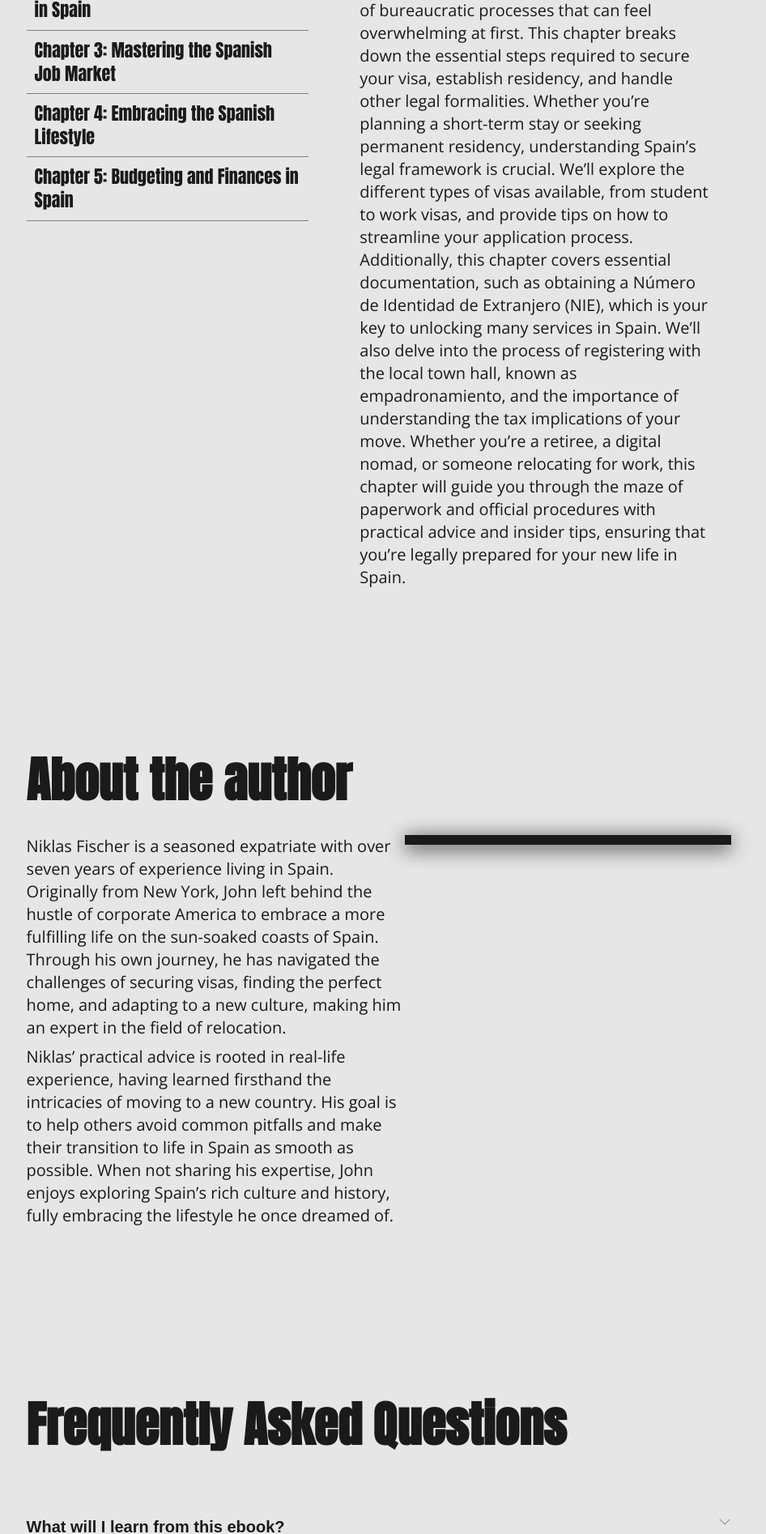
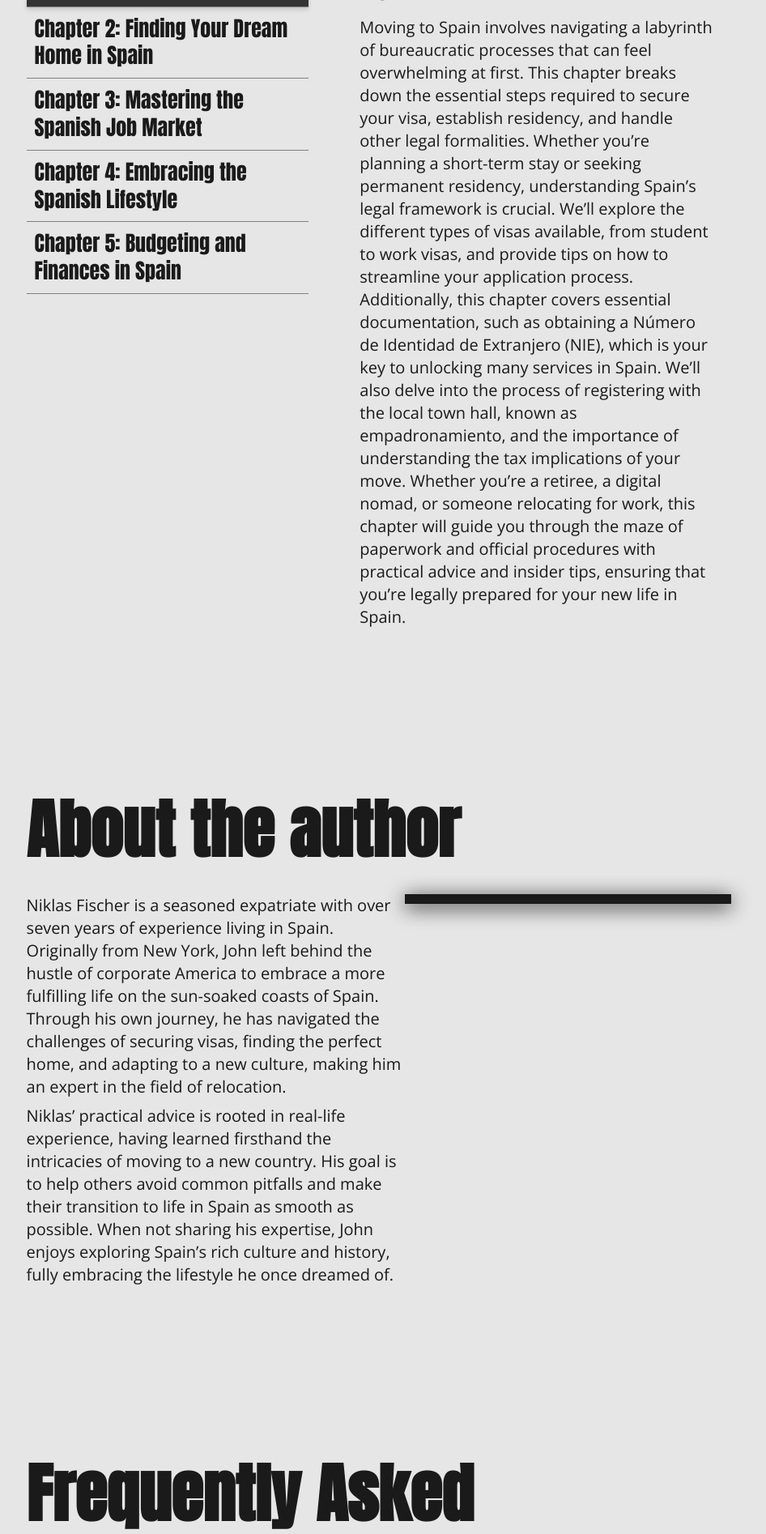
Before and after one commit to uniboxx/sv-sell-one, a SvelteKit app: page / in a window 1280 px wide. Shown: the part 1160-3054 px from the top of the page at 81% size, without its empty margins (121-1067 px from the left). Built offline with nearby package versions, Linux system fonts and the light colour scheme.

Commit message:
change base font size2

```diff
--- a/src/app.css
+++ b/src/app.css
@@ -61,14 +61,14 @@ body {
 
 /* TYPOGRAPHY */
 h1 {
-  font-size: 6rem;
+  font-size: 4rem;
   font-family: 'Anton', sans-serif;
   line-height: 1.1; /* Adjust as needed for spacing */
   font-weight: bold;
 }
 
 h2 {
-  font-size: 60px;
+  font-size: 3rem;
   font-family: 'Anton', sans-serif;
   line-height: 1.2;
   font-weight: bold;
@@ -76,7 +76,7 @@ h2 {
 }
 
 h3 {
-  font-size: 22px;
+  font-size: 1.2rem;
   line-height: 1.3;
   font-family: 'Anton', sans-serif;
   font-weight: normal;
@@ -84,13 +84,13 @@ h3 {
 
 h4 {
   font-family: 'Anton', sans-serif;
-  font-size: 20px;
+  font-size: 1rem;
   line-height: 1.3;
   font-weight: normal;
 }
 p,
 li {
-  font-size: 20px;
+  font-size: 1rem;
   line-height: 1.4;
 }
 
@@ -166,5 +166,18 @@ li {
     margin-left: 12vw;
     margin-right: 20vw;
     max-width: 1150px;
+    h1 {
+      font-size: 5rem;
+    }
+    h2 {
+      font-size: 4rem;
+      margin-bottom: 32px;
+    }
+    h3 {
+      font-size: 1.3rem;
+    }
+    h4 {
+      font-size: 1.1rem;
+    }
   }
 }
--- a/src/lib/components/ChapterPreview.svelte
+++ b/src/lib/components/ChapterPreview.svelte
@@ -14,7 +14,7 @@
   const { data }: Props = $props();
 </script>
 
-<section class="tabbed-list landing-page-section">
+<section class="landing-page-section">
   <h2>What you're getting</h2>
   <div class="main-container">
     <div class="tabs">
@@ -39,12 +39,6 @@
 </section>
 
 <style>
-  .tabbed-list {
-    h2 {
-      font-size: 48px;
-      margin-bottom: 16px;
-    }
-  }
   .main-container {
     display: flex;
     flex-direction: column;
--- a/src/lib/components/FaqItem.svelte
+++ b/src/lib/components/FaqItem.svelte
@@ -40,6 +40,23 @@
     text-align: left;
     margin-bottom: 32px;
 
+    .question-and-answer {
+      padding-right: 40px;
+      flex-grow: 1;
+      .question {
+        font-weight: 600;
+        margin-bottom: 16px;
+      }
+      .answer {
+        max-height: 0;
+        overflow: hidden;
+        opacity: 0;
+        transition:
+          max-height 0.3s ease-out,
+          opacity 0.3s ease-out;
+      }
+    }
+
     svg {
       transition: transform 0.3s linear;
       width: 4rem;
@@ -55,23 +72,6 @@
     &.expanded .answer {
       max-height: unset;
       opacity: 1;
-    }
-  }
-
-  .question-and-answer {
-    padding-right: 40px;
-    flex-grow: 1;
-    .question {
-      font-weight: 600;
-      margin-bottom: 16px;
-    }
-    .answer {
-      max-height: 0;
-      overflow: hidden;
-      opacity: 0;
-      transition:
-        max-height 0.3s ease-out,
-        opacity 0.3s ease-out;
     }
   }
 
--- a/src/lib/components/HeroSection.svelte
+++ b/src/lib/components/HeroSection.svelte
@@ -74,7 +74,7 @@
     padding: 48px 5%;
     background-color: black;
     h1 {
-      font-size: 48px;
+      font-size: calc(48rem / 18);
       max-width: 15ch;
       margin: 16px auto 32px;
     }
@@ -130,7 +130,7 @@
       width: 50%;
       background-color: black;
       h1 {
-        font-size: 80px;
+        font-size: 4rem;
       }
       p {
         margin-bottom: 64px;
```
